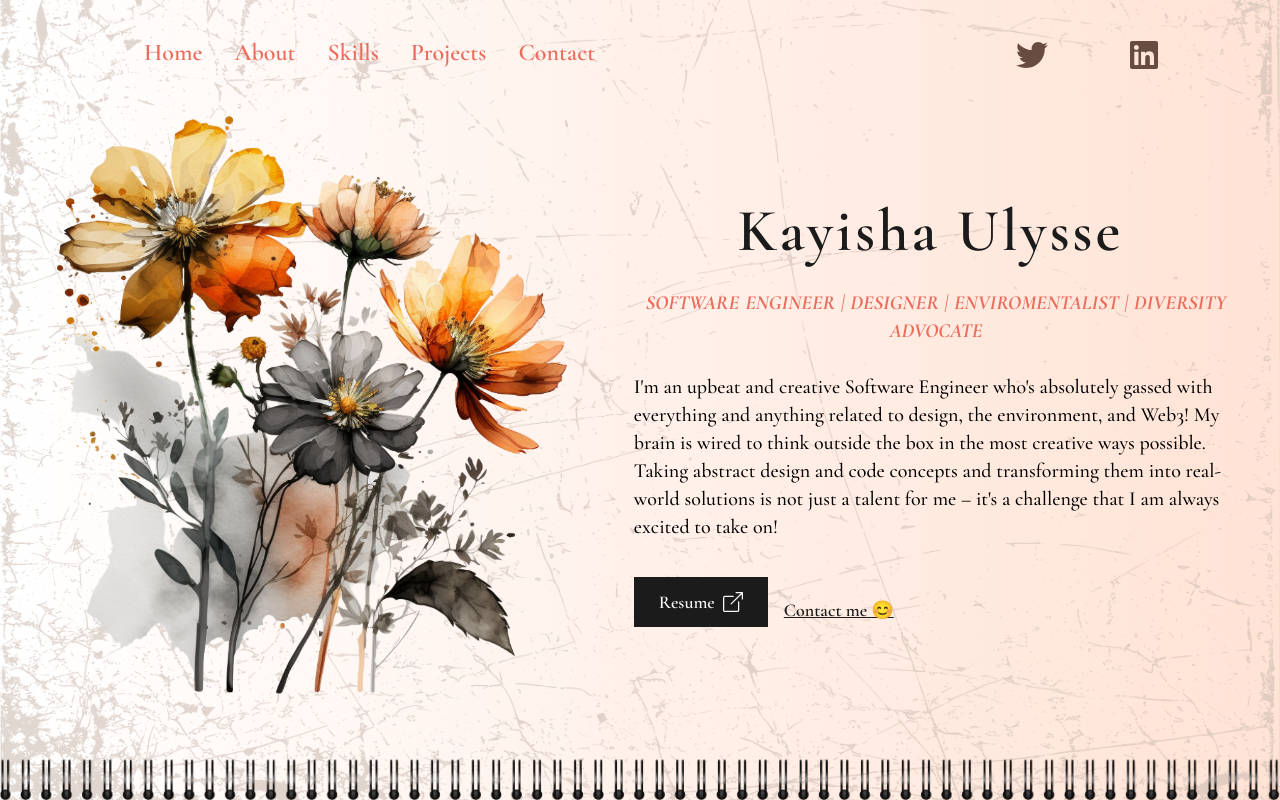
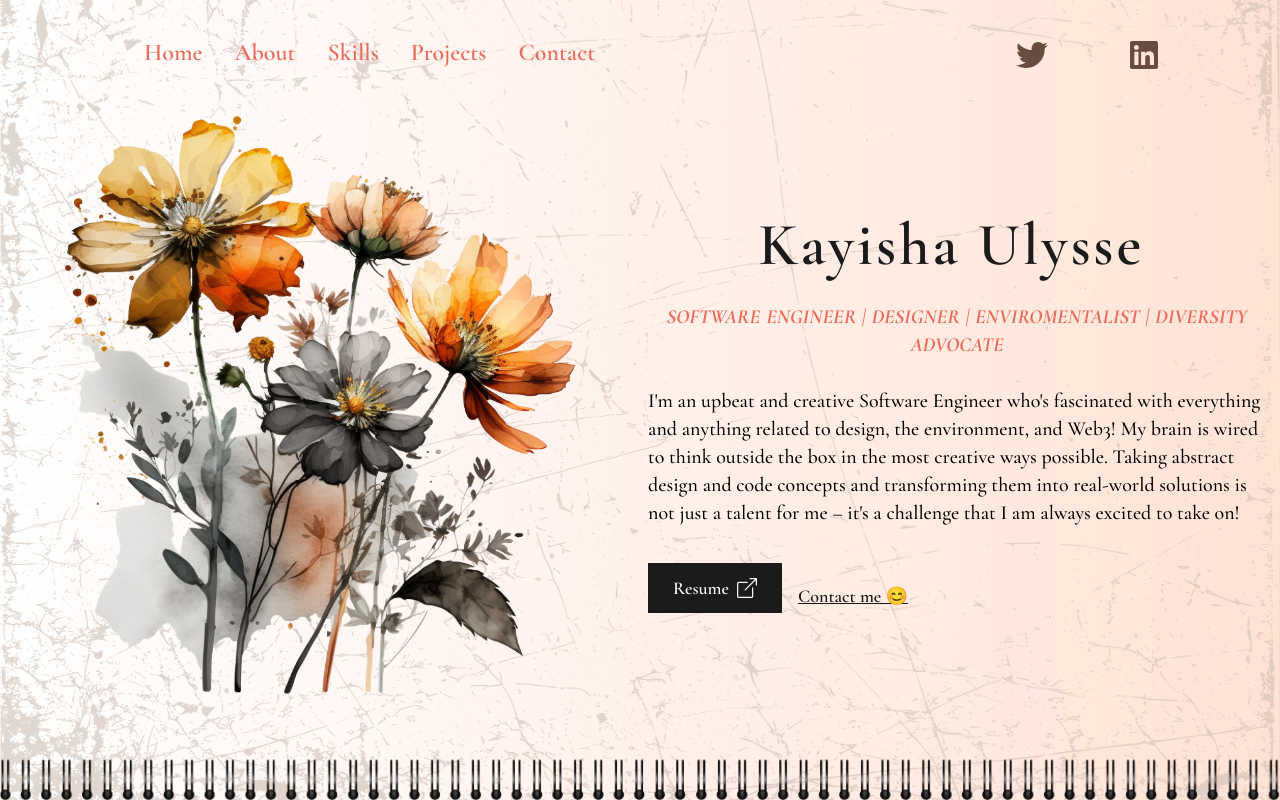
Before and after one commit to kayishau/23_portfolio, a React (Create React App) app: page / in a window 1280 px wide. Shown: the top 800 px of the page. Built offline with nearby package versions, Linux system fonts and the light colour scheme; some icons are missing; a web font is replaced by a local one.

Commit message:
removing pg numbers

```diff
--- a/src/sections/Home.js
+++ b/src/sections/Home.js
@@ -32,11 +32,12 @@ const Home = () => {
               <AnimatedTextWord text="SOFTWARE ENGINEER | DESIGNER | ENVIROMENTALIST | DIVERSITY ADVOCATE" />
 
               <p className="text-xs my-1 tablet:my-3 xl:my-7 text-center lg:text-left font-cg font-medium tablet:text-base lg:text-base xl:text-xl">
-              I'm an upbeat and creative Software Engineer who's absolutely gassed with everything and anything related to design, the environment, and Web3! My brain is wired to think outside the box in the most creative ways possible. Taking abstract design and code concepts and transforming them into real-world solutions is not just a talent for me – it's a challenge that I am always excited to take on!
+              I'm an upbeat and creative Software Engineer who's fascinated with everything and anything related to design, the environment, and Web3! My brain is wired to think outside the box in the most creative ways possible. Taking abstract design and code concepts and transforming them into real-world solutions is not just a talent for me – it's a challenge that I am always excited to take on!
               </p>
               <div className="flex items-center lg:self-start mt-2">
                 <a
-                  href="https://docs.google.com/document/d/1rZi9xU_hVfBiaTgdPBseuPRhPdYhjP4y4fhEpJrGEoQ/edit?usp=sharing"
+                  href="/UlysseKayisha_Resume_23.pdf"
+                  download
                   target={"_blank"}
                   rel="noreferrer"
                   className="flex items-center bg-dark text-light font-cg p-1.5 px-3 tablet:p-2.5 tablet:px-6 text-base tablet:text-lg font-semibold hover:bg-light hover:text-primary border border-solid border-transparent hover:border-dark delay-150"
@@ -53,9 +54,9 @@ const Home = () => {
                 </a>
               </div>
             </div>
-            <div className="self-end md:pb-12 mr-5 xl:opacity-0">
+            {/* <div className="self-end md:pb-12 mr-5 xl:opacity-0">
           <h1 className="font-cg text-black text-sm tablet:text-lg md:text-xl lg:text-2xl">1</h1>
-        </div>
+        </div> */}
           </div>
 
       </section>
```
